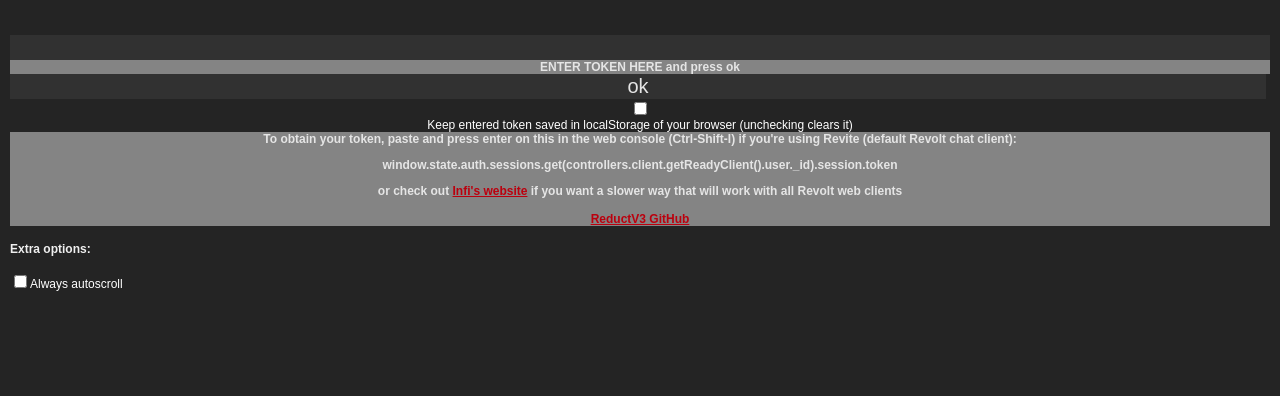
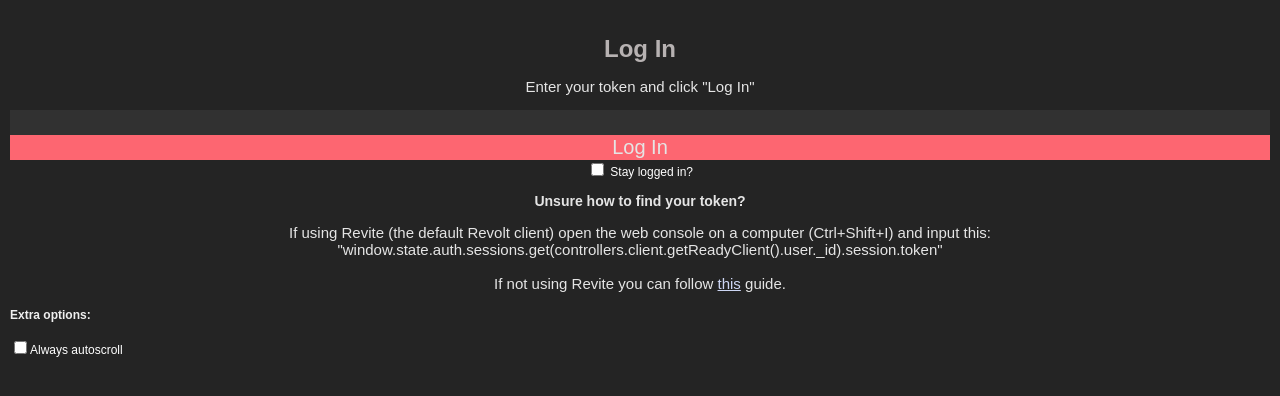
Before and after one commit to DeclanChidlow/Unvite, a Jekyll site: the page built from app.md, in a window 1280 px wide. Shown: the top 396 px of the page. Built offline with Jekyll 4.4.1, drawn with Linux system fonts in a browser that asks for light colours.

Commit message:
Fixed Login Screen & Readability

```diff
--- a/_sass/_buttons.scss
+++ b/_sass/_buttons.scss
@@ -25,6 +25,14 @@
 input#a {
 	font-size: 14.5px;
 	min-width: 40%;
+}
+
+input#token, button#token {
+	width: 100%;
+}
+
+button#token {
+	background: #fd6671;
 }
 
 button#gett {
--- a/_sass/_universal.scss
+++ b/_sass/_universal.scss
@@ -10,6 +10,10 @@
 
 html {
 	margin-top: 25px;
+}
+
+p {
+	font-size: 15px;
 }
 
 span {
--- a/app.md
+++ b/app.md
@@ -31,8 +31,8 @@
 
     <div id="messages"></div>
     <div id="restdiv">
+    	<div id="replyingto"></div>
     	<div id="typing"></div>
-    	<div id="replyingto"></div>
 	<div id="allcontrols" style="text-align: center;">
     		<span id="precontrols">
     		</span>
--- a/main.js
+++ b/main.js
@@ -35,7 +35,7 @@
 var socket = 0;
 var thereplying = [];
 var theattachments = [];
-var autoscroll = false;
+var autoscroll = true;
 var istyping = true;
 
 var theoldcustemotes = {
@@ -145,7 +145,26 @@
 };
 
 document.getElementById("messages").innerHTML =
-    '<div id="loggingin" style="text-align: center;display: grid;"><input id="token"/><h4 id="logo2">ENTER TOKEN HERE and press ok</h4><button onclick="login()">ok</button><input type="checkbox" onclick="wipelocal()" id="keeptoken" name="keep"><label for="keep">Keep entered token saved in localStorage of your browser (unchecking clears it)</label><h4 id="logo2">To obtain your token, paste and press enter on this in the web console (Ctrl-Shift-I) if you\'re using Revite (default Revolt chat client): <p>window.state.auth.sessions.get(controllers.client.getReadyClient().user._id).session.token</p> or check out <a style="color: #BB000E" href="https://infi.sh/post/revolt-tokens">Infi\'s website</a> if you want a slower way that will work with all Revolt web clients</h4><h4 id="logo2"><br/><a style="color: #BB000E" href="https://github.com/DoruDoLasu/Reduct">ReductV3 GitHub</a></h4></div><h4 id="extras">Extra options: </h4><input type="checkbox" id="scrolloff" name="scrolloff"><label for="scrolloff">Always autoscroll</label>';
+    '<div id="loggingin" style="text-align: center;">\
+    <h1>Log In</h1>\
+    <p>Enter your token and click "Log In"</p>\
+    <input id="token"/>\
+    <button id="token" onclick="login()">Log In</button>\
+    <input type="checkbox" onclick="wipelocal()" id="keeptoken" name="keep" />\
+    <label for="keep">Stay logged in?</label>\
+    <h3>Unsure how to find your token?</h3>\
+    <p>\
+        If using Revite (the default Revolt client) open the web console on a computer (Ctrl+Shift+I) and input this:\
+        "window.state.auth.sessions.get(controllers.client.getReadyClient().user._id).session.token"\
+        </br>\
+        </br>\
+        If not using Revite you can follow <a href="https://infi.sh/post/revolt-tokens">this</a> guide. \
+    </p>\
+</div>\
+<h4 id="extras">Extra options:</h4>\
+<input type="checkbox" id="scrolloff" name="scrolloff" />\
+<label for="scrolloff">Always autoscroll</label>\
+';
 
 thestage = "login";
 
@@ -238,9 +257,14 @@
     thetoken = document.getElementById("token").value;
     document.getElementById("logo2").innerHTML = "";
     document.getElementById("loggingin").innerHTML = "";
-    document.getElementById("precontrols").innerHTML = '<button id="server" onclick="changeservchannel()">❮ Servers</button><button id="attach" onclick="attachprepare()">+</button>';
+    document.getElementById("precontrols").innerHTML = '<button id="server" onclick="changeservchannel()">❮ Servers</button>\
+    <button id="attach" onclick="attachprepare()">+</button>\
+    ';
     document.getElementById("controls").innerHTML =
-        '<input id="a"/><button id="send" onclick="sendmessagelegacy()">➤</button><button id="gett" onclick="getmessagelegacy()">↺</button>';
+        '<input id="a"/>\
+        <button id="send" onclick="sendmessagelegacy()">➤</button>\
+        <button id="gett" onclick="getmessagelegacy()">↺</button>\
+        ';
 
     dowebsocketstuff();
 }
@@ -252,7 +276,11 @@
     document.getElementById("replyingto").innerHTML = "";
     document.getElementById("typing").innerHTML = "";
     document.getElementById("messages").innerHTML =
-        '<button onclick="grouplist()">Groups</button><button onclick="dmlist()">DM list</button><button onclick="savednotesgo()">Saved Notes</button><h1>Select server: </h1><select name="seletcc" id="selectt" onchange="chserver()"></select>';
+        '<button onclick="grouplist()">Groups</button>\
+        <button onclick="dmlist()">DM list</button>\
+        <button onclick="savednotesgo()">Saved Notes</button>\
+        <h1>Select server: </h1><select name="seletcc" id="selectt" onchange="chserver()"></select>\
+        ';
     serverlist.forEach(function (item, index) {
         var server = document.createElement("option");
         server.textContent = item.name;
@@ -298,14 +326,23 @@
     });
 
     document.getElementById("channelpick").innerHTML += '<button id="ok" onclick="chchannelnext()">✓</button>';
-    document.getElementById("channelpick").innerHTML += '<h2>Manual channel id: </h2><input id="customchannel"></input><button id="ok" onclick="customidpick()">✓</button>';
+    document.getElementById("channelpick").innerHTML += '<h2>Manual channel id: </h2>\
+    <input id="customchannel"></input>\
+    <button id="ok" onclick="customidpick()">✓</button>\
+    ';
 }
 
 function dmlist() {
     thechannel = undefined;
     document.getElementById("replyingto").innerHTML = "";
     document.getElementById("messages").innerHTML =
-        '<button onclick="grouplist()">Groups</button><button id="server" onclick="changeservchannel()">Servers</button><button onclick="savednotesgo()">Saved Notes</button><h1>DM list: </h1><select name="seletcc" id="selecttt"></select><button id="ok" onclick="chchannelnext()">✓</button>';
+        '<button onclick="grouplist()">Groups</button>\
+        <button id="server" onclick="changeservchannel()">Servers</button>\
+        <button onclick="savednotesgo()">Saved Notes</button>\
+        <h1>DM list: </h1>\
+        <select name="seletcc" id="selecttt"></select>\
+        <button id="ok" onclick="chchannelnext()">✓</button>\
+        ';
 
     channellist.forEach(function (item, index) {
         if (item.channel_type == "DirectMessage") {
@@ -329,7 +366,13 @@
     thechannel = undefined;
     document.getElementById("replyingto").innerHTML = "";
     document.getElementById("messages").innerHTML =
-        '<button id="server" onclick="changeservchannel()">Servers</button><button onclick="dmlist()">DM list</button><button onclick="savednotesgo()">Saved Notes</button><h1>Group list: </h1><select name="seletcc" id="selecttt"></select><button id="ok" onclick="chchannelnext()">✓</button>';
+        '<button id="server" onclick="changeservchannel()">Servers</button>\
+        <button onclick="dmlist()">DM list</button>\
+        <button onclick="savednotesgo()">Saved Notes</button>\
+        <h1>Group list: </h1>\
+        <select name="seletcc" id="selecttt"></select>\
+        <button id="ok" onclick="chchannelnext()">✓</button>\
+        ';
     channellist.forEach(function (item, index) {
         if (item.channel_type == "Group") {
             var dm = document.createElement("option");
@@ -525,7 +568,10 @@
 
 function editprepare(messageid) {
     istyping = false;
-    document.getElementById("typing").innerHTML = '<input id="edithere" label="edited"/><button onclick="editmessage(\'' + messageid + '\')">Edit</button><button onclick="closeattach()">X</button>';
+    document.getElementById("typing").innerHTML = '<input id="edithere" label="edited"/>\
+    <button onclick="editmessage(\'' + messageid + '\')">Edit</button>\
+    <button onclick="closeattach()">X</button>\
+    ';
 }
 
 function editmessage(messid) {
@@ -569,7 +615,10 @@
 
 function attachprepare() {
     istyping = false;
-    document.getElementById("typing").innerHTML = '<input type="file" id="attachhere" label="edited"/><button onclick="uploadautumn()">Upload to Autumn</button><button onclick="closeattach()">X</button>';
+    document.getElementById("typing").innerHTML = '<input type="file" id="attachhere" label="edited"/>\
+    <button onclick="uploadautumn()">Upload to Autumn</button>\
+    <button onclick="closeattach()">X</button>\
+    ';
 }
 
 function closeattach() {
@@ -626,7 +675,9 @@
 }
 
 function replytachment() {
-    document.getElementById("replyingto").innerHTML = "<span>Replies to: " + thereplying.length + "</span><span>, attachments: " + theattachments.length + '    </span><span onclick="resetreplytachment()">[reset]</span>';
+    document.getElementById("replyingto").innerHTML = "<span>Replies to: " + thereplying.length + "</span><span>, attachments: " + theattachments.length + '    </span>\
+    <span onclick="resetreplytachment()">[reset]</span>\
+    ';
 }
 
 function rendermessages() {
```
